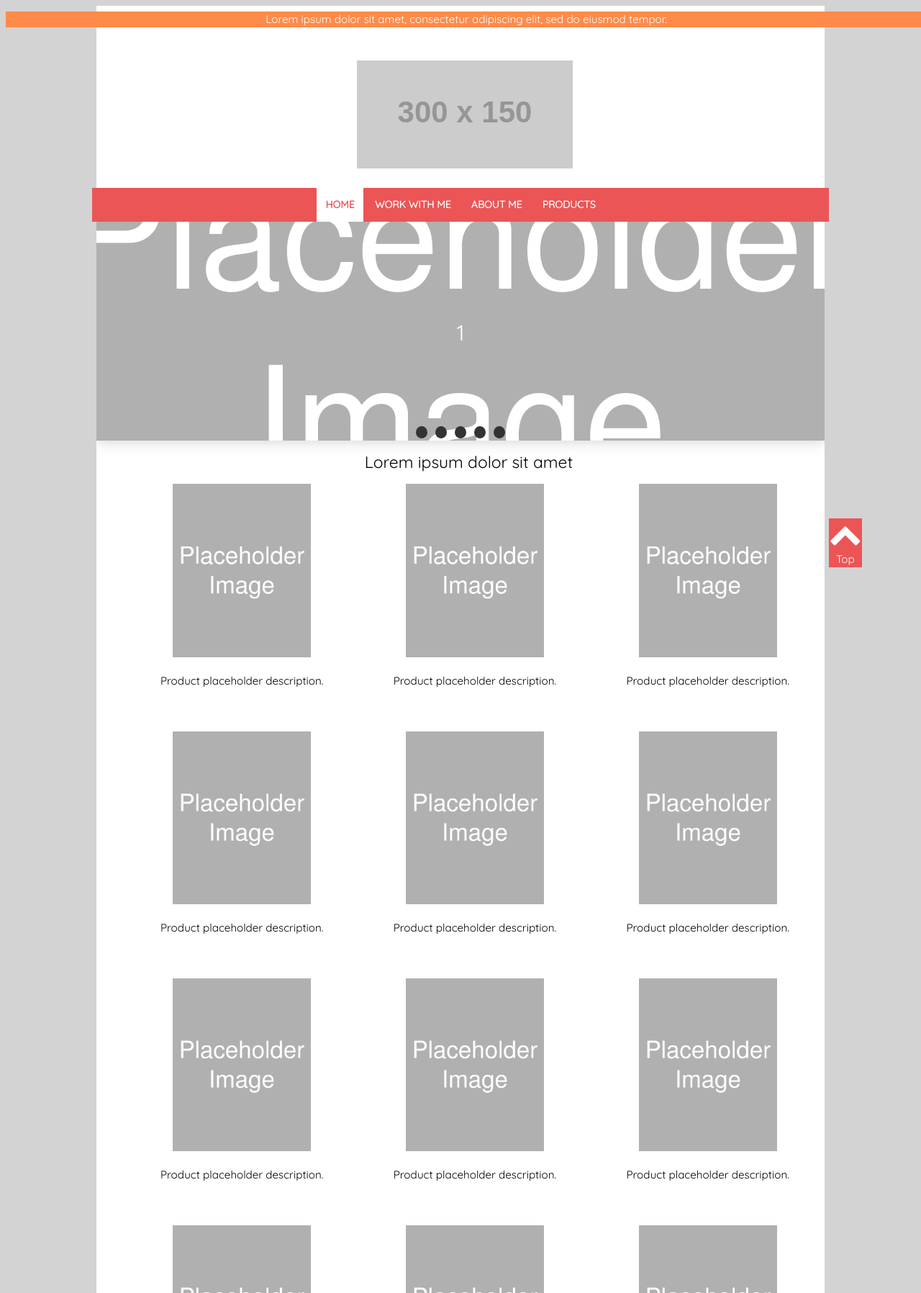
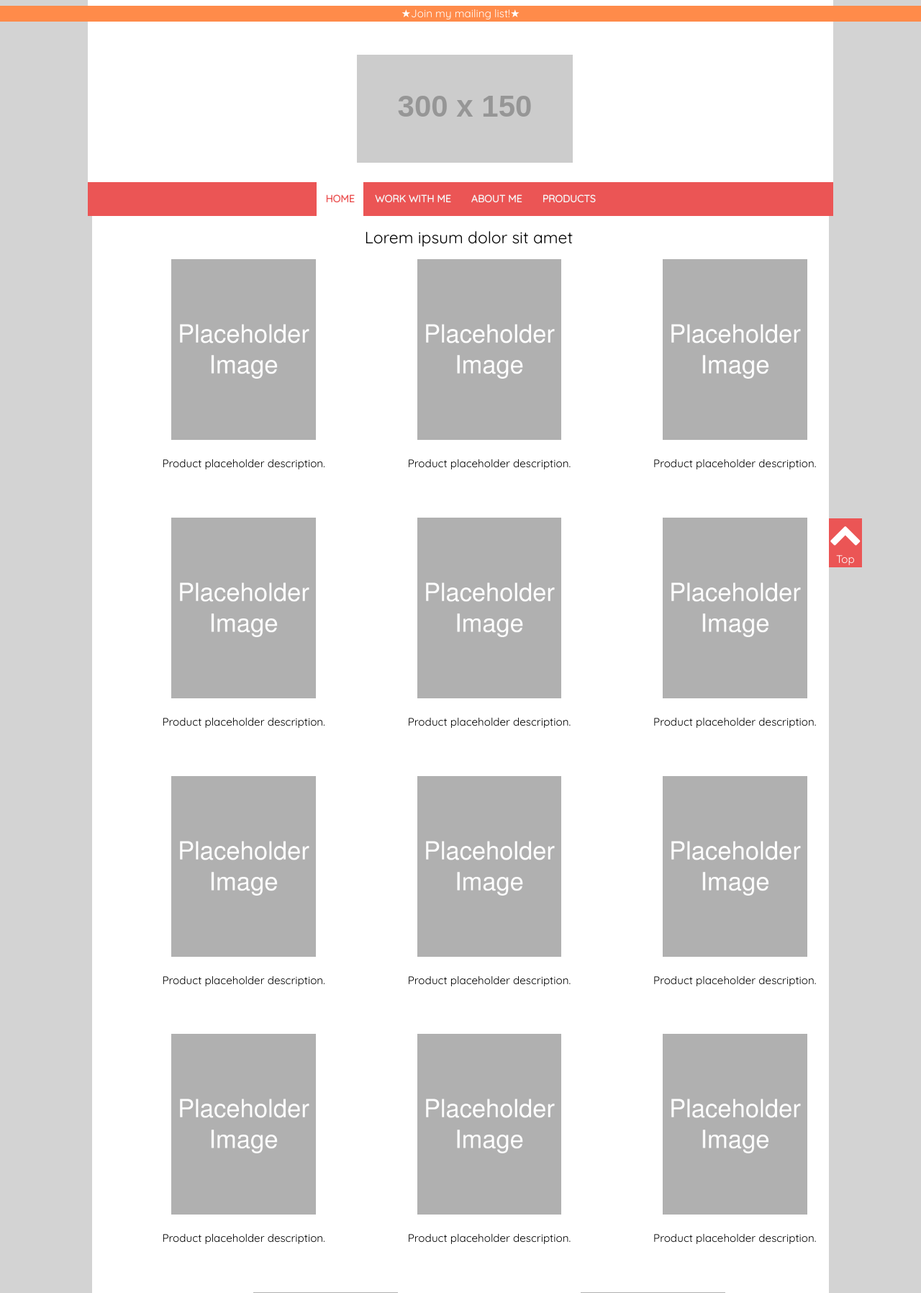
Before and after one commit to Ditzy4148/IT161, a PHP site: page /fp/template.php in a window 1280 px wide. Shown: the top 1796 px of the page at 72% size. Run offline with PHP 8.4, Linux system fonts and the light colour scheme; grey boxes labelled with a size stand in for pictures from a placeholder-image service; some libraries are stand-ins or nearby versions.

Commit message:
Changed banner, hid carousel
-Added margin and padding 0 to body
-Banner now stretches across full width of screen on all devices
-Added zoom on hover for banner
-Commented out carousel and link to carousel css

```diff
--- a/Website Directory/it161/fp/css/index.css
+++ b/Website Directory/it161/fp/css/index.css
@@ -9,6 +9,10 @@ html {
     line-height: 1.5em;
 }
 
+body {
+    margin: 0;
+    padding: 0;
+}
 ::selection {
     color: #000;
     background: #ff0;
@@ -23,6 +27,11 @@ html {
     background-color: #ff8b4a;
     text-align: center;
     margin: 0.5em 0;
+    transition: all 0.5s ease;
+}
+
+.announcement-banner p:hover {
+    transform: scale(1.05) perspective(1px)
 }
 
 h1 {
@@ -202,10 +211,6 @@ footer {
 /* PHONE */
 @media all and (max-width:500px) {
 
-    .announcement-banner p {
-        width: fit-content;
-    }
-
     div.wrapper {
         width: 100%;
     }
--- a/Website Directory/it161/fp/template.php
+++ b/Website Directory/it161/fp/template.php
@@ -8,14 +8,14 @@
 		<link rel="stylesheet" href="css/index.css" />
 		<link rel="stylesheet" href="css/nav.css" />
 		<link rel="stylesheet" href="css/forms.css"/>
-		<link rel="stylesheet" href="css/carousel.css"/>
 		<link rel="stylesheet" href="https://cdnjs.cloudflare.com/ajax/libs/font-awesome/4.7.0/css/font-awesome.min.css">
+		<!-- <link rel="stylesheet" href="css/carousel.css"/> -->
 	</head>
 	<body>
 		<header>
 			<a href="mailinglist.html" class="announcement-banner">
 				<p>
-					Lorem ipsum dolor sit amet, consectetur adipiscing elit, sed do eiusmod tempor.
+					&#x2605;Join my mailing list!&#x2605;
 				</p>
 			</a>
 			<h1>
@@ -39,37 +39,37 @@
 
 			<a class="scroll-to-top" href="#"><i class="fa fa-chevron-up" style="font-size:3em"></i><br>Top</a>
 
-			<section class="carousel" aria-label="Gallery">
+			<!-- <section class="carousel" aria-label="Gallery">
 				<ol class="carousel__viewport">
 					<li id="carousel__slide1" tabindex="0" class="carousel__slide">
 						<div class="carousel__snapper"></div>
 						<img src="..\images\placeholder1200x1500.png" alt="Placeholder image desc.">
-						<!-- <a href="#carousel__slide5" class="carousel__prev">Go to last slide</a>
-						<a href="#carousel__slide2" class="carousel__next">Go to next slide</a> -->
+						<a href="#carousel__slide5" class="carousel__prev">Go to last slide</a>
+						<a href="#carousel__slide2" class="carousel__next">Go to next slide</a>
 					</li>
 					<li id="carousel__slide2" tabindex="0" class="carousel__slide">
 						<div class="carousel__snapper"></div>
 						<img src="..\images\placeholder1200x1500.png" alt="Placeholder image desc.">
-						<!-- <a href="#carousel__slide1" class="carousel__prev">Go to previous slide</a>
-						<a href="#carousel__slide3" class="carousel__next">Go to next slide</a> -->
+						<a href="#carousel__slide1" class="carousel__prev">Go to previous slide</a>
+						<a href="#carousel__slide3" class="carousel__next">Go to next slide</a>
 					</li>
 					<li id="carousel__slide3" tabindex="0" class="carousel__slide">
 						<div class="carousel__snapper"></div>
 						<img src="..\images\placeholder1200x1500.png" alt="Placeholder image desc.">
-						<!-- <a href="#carousel__slide2" class="carousel__prev">Go to previous slide</a>
-						<a href="#carousel__slide4" class="carousel__next">Go to next slide</a> -->
+						<a href="#carousel__slide2" class="carousel__prev">Go to previous slide</a>
+						<a href="#carousel__slide4" class="carousel__next">Go to next slide</a>
 					</li>
 					<li id="carousel__slide4" tabindex="0" class="carousel__slide">
 						<div class="carousel__snapper"></div>
 						<img src="..\images\placeholder1200x1500.png" alt="Placeholder image desc.">
-						<!-- <a href="#carousel__slide3" class="carousel__prev">Go to previous slide</a>
-						<a href="#carousel__slide5" class="carousel__next">Go to next slide</a> -->
+						<a href="#carousel__slide3" class="carousel__prev">Go to previous slide</a>
+						<a href="#carousel__slide5" class="carousel__next">Go to next slide</a>
 					</li>
 					<li id="carousel__slide5" tabindex="0" class="carousel__slide">
 						<div class="carousel__snapper"></div>
 						<img src="..\images\placeholder1200x1500.png" alt="Placeholder image desc.">
-						<!-- <a href="#carousel__slide4" class="carousel__prev">Go to previous slide</a>
-						<a href="#carousel__slide1" class="carousel__next">Go to first slide</a> -->
+						<a href="#carousel__slide4" class="carousel__prev">Go to previous slide</a>
+						<a href="#carousel__slide1" class="carousel__next">Go to first slide</a>
 					</li>
 				</ol>
 				<aside class="carousel__navigation">
@@ -91,7 +91,7 @@
 						</li>
 					</ol>
 				</aside>
-			</section>
+			</section> -->
 
 			<h2 class="subheader">Lorem ipsum dolor sit amet</h2>
 
@@ -183,6 +183,7 @@
 					</li>
 				</ul>
 			</div>
+
 			<footer>
 				<div class="secondary_nav">
 					<ul>
@@ -233,7 +234,9 @@
 					</small>
 				</p>
 			</footer>
+
 		</div>
+
 		<!-- Toggle between adding and removing the "responsive" class to topnav when the user clicks on the icon -->
 		<script>
 			//https://tinyurl.com/dynamic-html-checker
@@ -251,5 +254,6 @@
 			    }
 			}
 		</script>
+
 	</body>
 </html>
```
